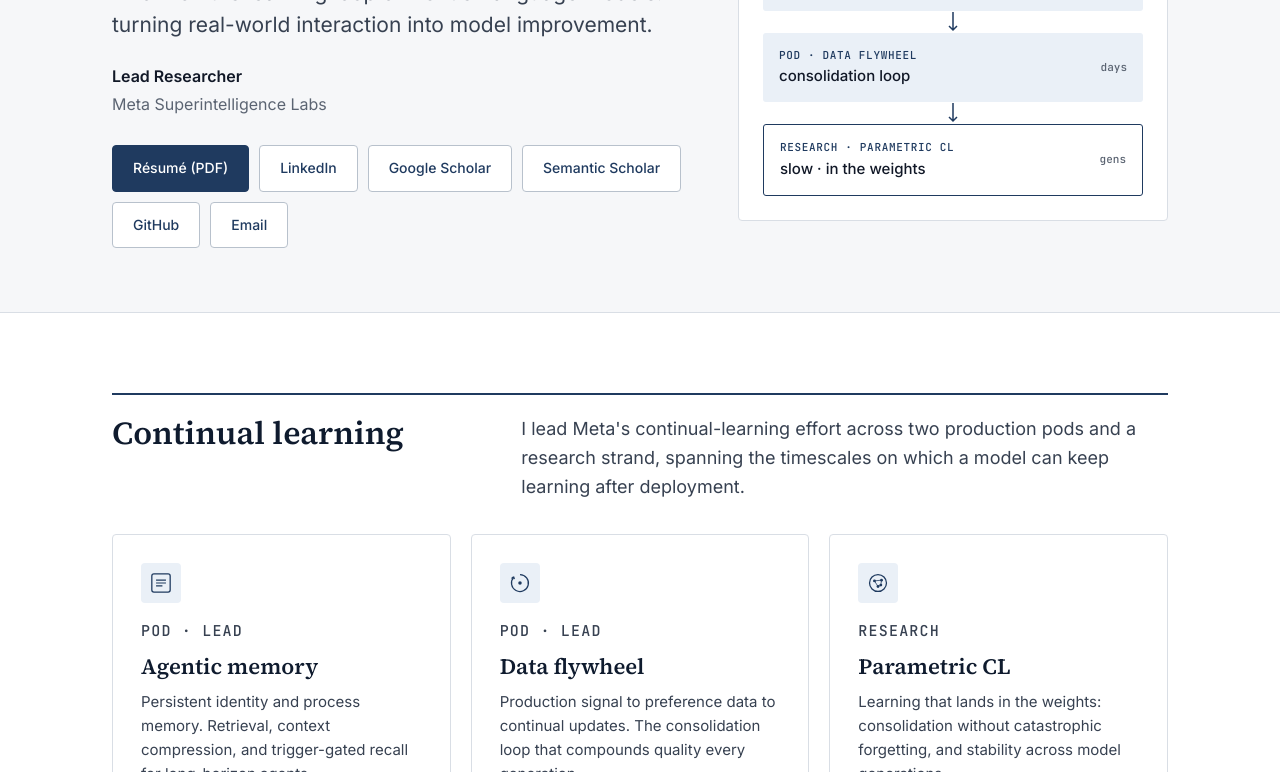
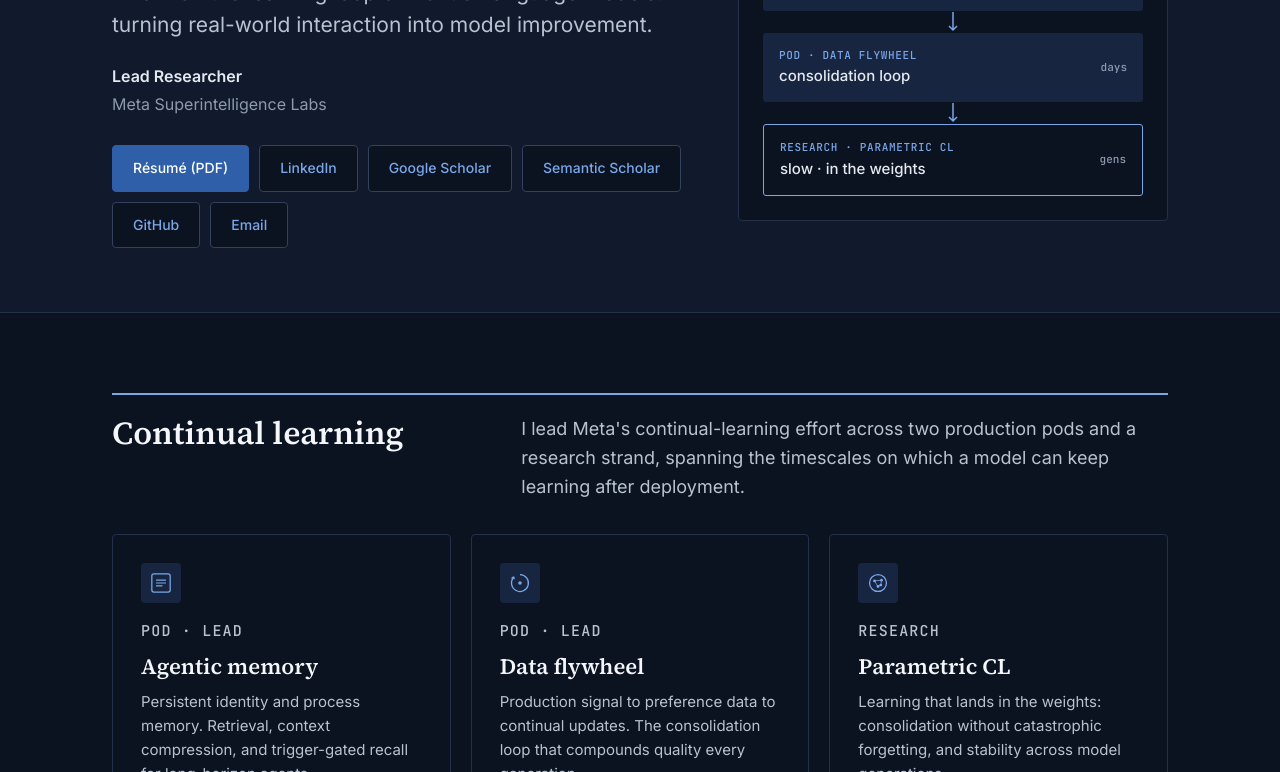
Before and after one commit to romilshah29/romilshah29.github.io, a plain HTML site: page index.html in a window 1280 px wide. Shown: the part 286-1058 px from the top of the page. Drawn offline with Linux system fonts and the light colour scheme.

Commit message:
Move site to a dark theme
Dark navy palette with a light-blue accent across the homepage and essay.
Essay figure labels moved to the tag line so they no longer overlap.

```diff
--- a/index.html
+++ b/index.html
@@ -5,24 +5,26 @@
 <meta name="viewport" content="width=device-width, initial-scale=1.0">
 <title>Romil Shah — Research</title>
 <meta name="description" content="Romil Shah — research scientist working on post-training, reinforcement learning, and continual learning for frontier language models.">
-<meta name="theme-color" content="#ffffff">
+<meta name="theme-color" content="#0b1220">
 <link rel="preconnect" href="https://fonts.googleapis.com">
 <link rel="preconnect" href="https://fonts.gstatic.com" crossorigin>
 <link href="https://fonts.googleapis.com/css2?family=Inter:wght@400;500;600&family=JetBrains+Mono:wght@500&family=Source+Serif+4:wght@500;600;700&display=swap" rel="stylesheet">
 <style>
   :root {
-    --bg: #ffffff;
-    --bg-alt: #f6f7f9;
-    --tint: #eaf0f7;
-    --ink: #111827;
-    --ink-head: #0f1b2e;
-    --ink-soft: #374151;
-    --ink-faint: #5b6472;
-    --rule: #d9dee5;
-    --rule-strong: #b8c1cc;
-    --navy: #1f3a5f;
-    --navy-hover: #2b4c78;
-    --link: #1f4e8c;
+    color-scheme: dark;
+    --bg: #0b1220;
+    --bg-alt: #101a2c;
+    --tint: #172540;
+    --ink: #e6eaf0;
+    --ink-head: #f4f6fa;
+    --ink-soft: #b9c2d0;
+    --ink-faint: #8e9aae;
+    --rule: #243049;
+    --rule-strong: #34415c;
+    --navy: #2f5fa8;
+    --navy-hover: #3b6dba;
+    --accent: #7aa7e8;
+    --link: #7aa7e8;
     --serif: 'Source Serif 4', Georgia, 'Times New Roman', serif;
     --sans: 'Inter', system-ui, -apple-system, 'Segoe UI', Helvetica, Arial, sans-serif;
     --mono: 'JetBrains Mono', ui-monospace, SFMono-Regular, Menlo, monospace;
@@ -40,33 +42,33 @@
   /* top bar */
   header.top { border-bottom: 1px solid var(--rule); background: var(--bg); }
   .top-inner { display: flex; flex-wrap: wrap; gap: 12px 32px; justify-content: space-between; align-items: center; padding-top: 18px; padding-bottom: 18px; }
-  .mark { font-family: var(--serif); font-weight: 600; font-size: 20px; color: var(--navy); }
+  .mark { font-family: var(--serif); font-weight: 600; font-size: 20px; color: var(--ink-head); }
   .mark:hover { text-decoration: none; }
   .top-nav { display: flex; flex-wrap: wrap; gap: 8px 28px; font-size: 14px; font-weight: 500; }
   .top-nav a { color: var(--ink-soft); }
-  .top-nav a:hover { color: var(--navy); text-decoration: none; }
+  .top-nav a:hover { color: var(--accent); text-decoration: none; }
 
   /* hero */
   .hero-band { background: var(--bg-alt); border-bottom: 1px solid var(--rule); }
   .hero { display: flex; flex-wrap: wrap; gap: 56px; align-items: center; padding-top: 72px; padding-bottom: 64px; }
   .hero-text { flex: 1 1 480px; min-width: 0; display: flex; flex-direction: column; gap: 20px; }
-  .eyebrow { font-family: var(--mono); font-size: 12px; font-weight: 500; letter-spacing: .08em; text-transform: uppercase; color: var(--navy); margin: 0; }
+  .eyebrow { font-family: var(--mono); font-size: 12px; font-weight: 500; letter-spacing: .08em; text-transform: uppercase; color: var(--accent); margin: 0; }
   h1.name { margin: 0; font-family: var(--serif); font-weight: 700; font-size: clamp(44px, 6vw, 60px); line-height: 1.05; letter-spacing: -.02em; color: var(--ink-head); }
   .lede { margin: 0; font-size: 21px; line-height: 1.5; color: var(--ink-soft); max-width: 30em; }
   .role { display: flex; flex-direction: column; gap: 2px; padding-top: 4px; }
   .role strong { font-weight: 600; color: var(--ink); }
   .role span { color: var(--ink-faint); }
   .ribbon { display: flex; flex-wrap: wrap; gap: 10px; padding-top: 8px; }
-  .btn { font-size: 14px; font-weight: 500; padding: 11px 20px; border-radius: 4px; border: 1px solid var(--rule-strong); background: var(--bg); color: var(--navy); transition: background .15s, border-color .15s; }
-  .btn:hover { text-decoration: none; border-color: var(--navy); background: #f3f5f8; }
+  .btn { font-size: 14px; font-weight: 500; padding: 11px 20px; border-radius: 4px; border: 1px solid var(--rule-strong); background: var(--bg); color: var(--accent); transition: background .15s, border-color .15s; }
+  .btn:hover { text-decoration: none; border-color: var(--accent); background: var(--bg-alt); }
   .btn.primary { background: var(--navy); border-color: var(--navy); color: #fff; }
   .btn.primary:hover { background: var(--navy-hover); }
 
   .figure { flex: 1 1 340px; min-width: 0; max-width: 460px; margin: 0; background: var(--bg); border: 1px solid var(--rule); border-radius: 4px; padding: 24px; }
   .figure .label { margin-bottom: 16px; }
   .tier { display: flex; justify-content: space-between; align-items: center; gap: 16px; padding: 14px 16px; background: var(--tint); border-radius: 3px; }
-  .tier.open { background: var(--bg); border: 1px solid var(--navy); }
-  .tier-name { display: block; font-family: var(--mono); font-size: 11px; font-weight: 500; letter-spacing: .06em; color: var(--navy); }
+  .tier.open { background: var(--bg); border: 1px solid var(--accent); }
+  .tier-name { display: block; font-family: var(--mono); font-size: 11px; font-weight: 500; letter-spacing: .06em; color: var(--accent); }
   .tier-desc { display: block; font-size: 15px; font-weight: 500; color: var(--ink); }
   .tier-scale { font-family: var(--mono); font-size: 11px; color: var(--ink-faint); }
   .tier-arrow { height: 22px; display: flex; justify-content: center; align-items: center; }
@@ -74,7 +76,7 @@
   /* sections */
   section.block { padding-top: 72px; }
   section.block:first-of-type { padding-top: 80px; }
-  .sec { display: flex; flex-wrap: wrap; gap: 16px 56px; border-top: 2px solid var(--navy); padding-top: 20px; }
+  .sec { display: flex; flex-wrap: wrap; gap: 16px 56px; border-top: 2px solid var(--accent); padding-top: 20px; }
   .sec-title { flex: 1 1 240px; min-width: 0; }
   .sec-title h2 { margin: 0; font-family: var(--serif); font-weight: 600; font-size: 32px; line-height: 1.15; color: var(--ink-head); }
   .sec-body { flex: 2 1 420px; min-width: 0; }
@@ -107,9 +109,9 @@
   .entry-desc { font-size: 15px; line-height: 1.6; color: var(--ink-soft); margin: 2px 0 0; }
   .scholar-line { margin: 28px 0 0; font-size: 14px; color: var(--ink-faint); }
 
-  footer { margin-top: 96px; background: #0f1b2e; color: #c9d3e0; }
+  footer { margin-top: 96px; background: #070c16; color: #8e9aae; }
   .foot-inner { display: flex; flex-wrap: wrap; gap: 8px 32px; justify-content: space-between; padding-top: 28px; padding-bottom: 28px; font-size: 13px; }
-  .foot-inner strong { font-family: var(--serif); font-weight: 600; font-size: 15px; color: #fff; }
+  .foot-inner strong { font-family: var(--serif); font-weight: 600; font-size: 15px; color: var(--ink-head); }
 
   @media (max-width: 560px) { .wrap { padding: 0 20px; } .hero { padding-top: 48px; padding-bottom: 48px; gap: 40px; } }
 </style>
@@ -153,12 +155,12 @@
           <div><span class="tier-name">POD · AGENTIC MEMORY</span><span class="tier-desc">fast · per-interaction</span></div>
           <span class="tier-scale">ms–min</span>
         </div>
-        <div class="tier-arrow" aria-hidden="true"><svg width="12" height="22" viewBox="0 0 12 22" fill="none"><path d="M6 1v18M2 15l4 4 4-4" stroke="#1f3a5f" stroke-width="1.5"/></svg></div>
+        <div class="tier-arrow" aria-hidden="true"><svg width="12" height="22" viewBox="0 0 12 22" fill="none"><path d="M6 1v18M2 15l4 4 4-4" stroke="#7aa7e8" stroke-width="1.5"/></svg></div>
         <div class="tier">
           <div><span class="tier-name">POD · DATA FLYWHEEL</span><span class="tier-desc">consolidation loop</span></div>
           <span class="tier-scale">days</span>
         </div>
-        <div class="tier-arrow" aria-hidden="true"><svg width="12" height="22" viewBox="0 0 12 22" fill="none"><path d="M6 1v18M2 15l4 4 4-4" stroke="#1f3a5f" stroke-width="1.5"/></svg></div>
+        <div class="tier-arrow" aria-hidden="true"><svg width="12" height="22" viewBox="0 0 12 22" fill="none"><path d="M6 1v18M2 15l4 4 4-4" stroke="#7aa7e8" stroke-width="1.5"/></svg></div>
         <div class="tier open">
           <div><span class="tier-name">RESEARCH · PARAMETRIC CL</span><span class="tier-desc">slow · in the weights</span></div>
           <span class="tier-scale">gens</span>
@@ -175,7 +177,7 @@
     <div class="strands">
       <div class="strand">
         <div class="strand-node" aria-hidden="true">
-          <svg width="24" height="24" viewBox="0 0 34 34" fill="none"><rect x="4" y="4" width="26" height="26" rx="3" stroke="#1f3a5f" stroke-width="1.8"/><path d="M10 13H24M10 17H24M10 21H19" stroke="#1f3a5f" stroke-width="1.6"/></svg>
+          <svg width="24" height="24" viewBox="0 0 34 34" fill="none"><rect x="4" y="4" width="26" height="26" rx="3" stroke="#7aa7e8" stroke-width="1.8"/><path d="M10 13H24M10 17H24M10 21H19" stroke="#7aa7e8" stroke-width="1.6"/></svg>
         </div>
         <p class="strand-tag">Pod · lead</p>
         <h3>Agentic memory</h3>
@@ -183,7 +185,7 @@
       </div>
       <div class="strand">
         <div class="strand-node" aria-hidden="true">
-          <svg width="24" height="24" viewBox="0 0 34 34" fill="none"><path d="M17 5a12 12 0 1 1-9 4" stroke="#1f3a5f" stroke-width="1.8"/><path d="M8 8l-3 2.5M8 8l1 3.6" stroke="#1f3a5f" stroke-width="1.8"/><circle cx="17" cy="17" r="2.5" fill="#1f3a5f"/></svg>
+          <svg width="24" height="24" viewBox="0 0 34 34" fill="none"><path d="M17 5a12 12 0 1 1-9 4" stroke="#7aa7e8" stroke-width="1.8"/><path d="M8 8l-3 2.5M8 8l1 3.6" stroke="#7aa7e8" stroke-width="1.8"/><circle cx="17" cy="17" r="2.5" fill="#7aa7e8"/></svg>
         </div>
         <p class="strand-tag">Pod · lead</p>
         <h3>Data flywheel</h3>
@@ -191,7 +193,7 @@
       </div>
       <div class="strand">
         <div class="strand-node" aria-hidden="true">
-          <svg width="24" height="24" viewBox="0 0 34 34" fill="none"><circle cx="17" cy="17" r="12" stroke="#1f3a5f" stroke-width="1.8"/><circle cx="12" cy="14" r="2" fill="#1f3a5f"/><circle cx="22" cy="13" r="2" fill="#1f3a5f"/><circle cx="17" cy="22" r="2" fill="#1f3a5f"/><circle cx="21" cy="20" r="2" fill="#1f3a5f"/><path d="M12 14L22 13M12 14L17 22M22 13L21 20M17 22L21 20" stroke="#1f3a5f" stroke-width="1.1"/></svg>
+          <svg width="24" height="24" viewBox="0 0 34 34" fill="none"><circle cx="17" cy="17" r="12" stroke="#7aa7e8" stroke-width="1.8"/><circle cx="12" cy="14" r="2" fill="#7aa7e8"/><circle cx="22" cy="13" r="2" fill="#7aa7e8"/><circle cx="17" cy="22" r="2" fill="#7aa7e8"/><circle cx="21" cy="20" r="2" fill="#7aa7e8"/><path d="M12 14L22 13M12 14L17 22M22 13L21 20M17 22L21 20" stroke="#7aa7e8" stroke-width="1.1"/></svg>
         </div>
         <p class="strand-tag">Research</p>
         <h3>Parametric CL</h3>
```
Also changed, not shown: continual-learning.html (+18 -17 lines).
